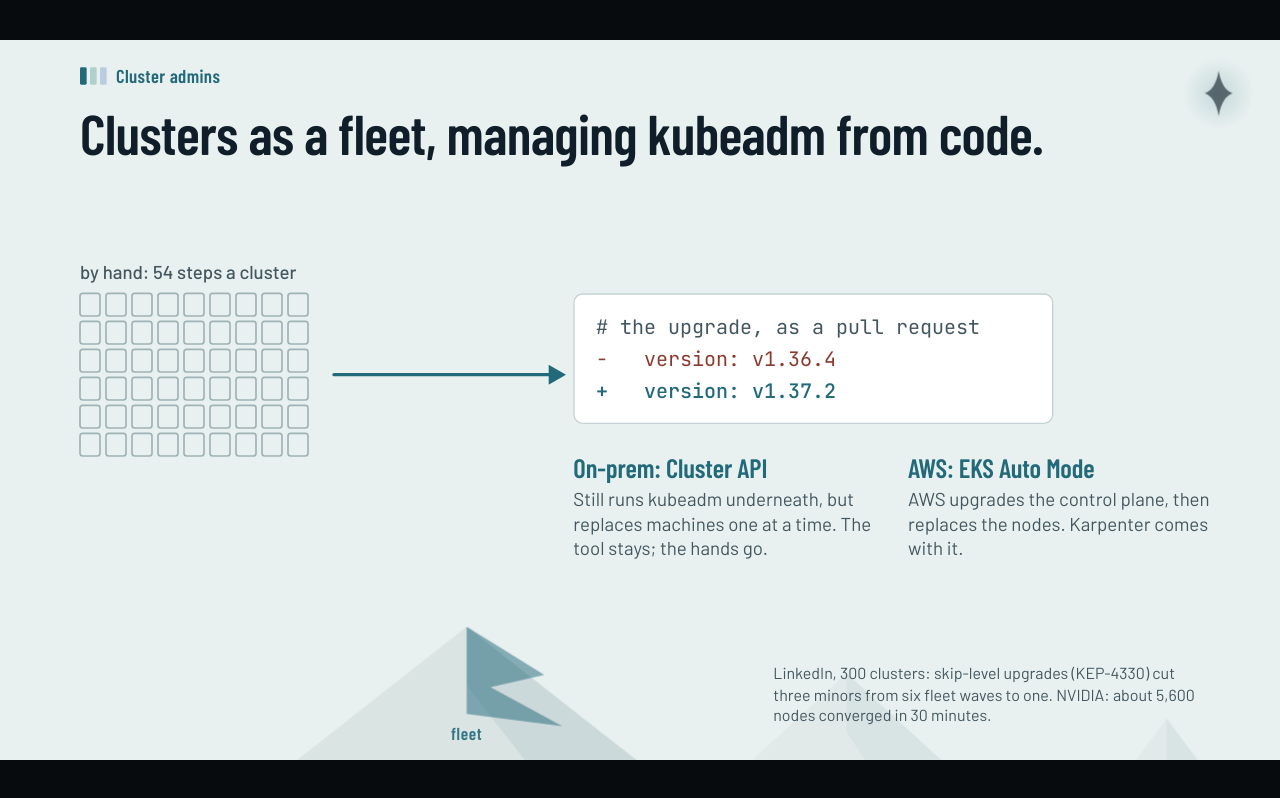
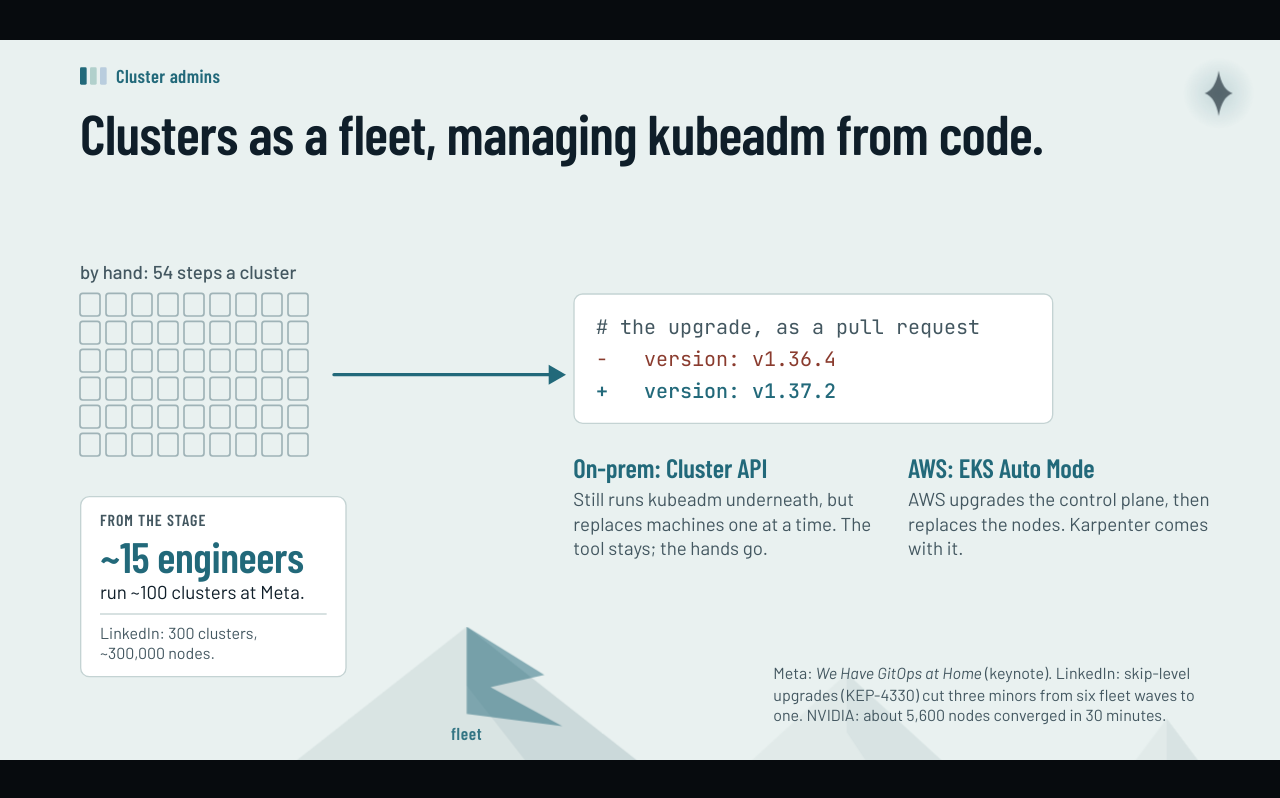
Before and after one commit to caffdev/kubecon, a plain HTML site: page docs/decks/takeaways-v3/slides/kubeadm-past.html in a window 1280 px wide. Drawn offline with nearby package versions, Linux system fonts and the light colour scheme.

Commit message:
Takeaways v3: small teams already run big fleets, as a fact square on "Clusters as a fleet" (Meta: ~15 engineers, ~100 clusters; LinkedIn: 300 clusters)
Co-Authored-By: Claude Opus 5.5 <noreply@anthropic.com>

```diff
--- a/docs/decks/takeaways-v3/slides/kubeadm-past.html
+++ b/docs/decks/takeaways-v3/slides/kubeadm-past.html
@@ -28,8 +28,11 @@
     .routes h3 { font: 600 40px/1.05 var(--font-display); color: var(--haze-ink); margin-bottom: 8px; }
     .routes p { font-size: 28px; line-height: 1.32; color: var(--slate-quiet); }
     .src { left: 1160px; max-width: 660px; }
-    .kar { position: absolute; left: 860px; top: 800px; width: 940px; font-size: 28px; line-height: 1.3; color: var(--slate-quiet); }
-    .kar b { color: var(--haze-ink); font-weight: 600; }
+    .peers { position: absolute; left: var(--margin); top: 684px; width: 400px; padding: 22px 28px 20px; border-radius: 14px; background: #fff; border: 2px solid var(--hairline); }
+    .peers small { display: block; font: 600 24px/1 var(--font-display); letter-spacing: .06em; text-transform: uppercase; color: var(--slate-quiet); }
+    .peers b { display: block; margin-top: 12px; font: 600 64px/.95 var(--font-display); color: var(--haze-ink); letter-spacing: -.01em; }
+    .peers p { margin-top: 6px; font-size: 28px; line-height: 1.25; color: var(--slate); }
+    .peers p.also { margin-top: 14px; padding-top: 12px; border-top: 2px solid var(--hairline); font-size: 24px; color: var(--slate-quiet); }
   </style>
 </head>
 <body>
@@ -54,7 +57,13 @@
       </div>
     </div>
 
-    <p class="src">LinkedIn, 300 clusters: skip-level upgrades (KEP-4330) cut three minors from six fleet waves to one. NVIDIA: about 5,600 nodes converged in 30 minutes.</p>
+    <div class="peers">
+      <small>From the stage</small>
+      <b>~15 engineers</b>
+      <p>run ~100 clusters at Meta.</p>
+      <p class="also">LinkedIn: 300 clusters, ~300,000 nodes.</p>
+    </div>
+    <p class="src">Meta: <i>We Have GitOps at Home</i> (keynote). LinkedIn: skip-level upgrades (KEP-4330) cut three minors from six fleet waves to one. NVIDIA: about 5,600 nodes converged in 30 minutes.</p>
   </main>
 
   <aside class="notes">
@@ -66,7 +75,7 @@
 
     In AWS, it's EKS Auto Mode. AWS upgrades the control plane, then replaces the nodes for us, and it runs Karpenter itself, which takes one tool off our list.
 
-    The evidence. LinkedIn runs three hundred clusters. With skip-level upgrades they took three minor versions from six fleet-wide waves down to one. NVIDIA converged about fifty-six hundred nodes in thirty minutes. Meta runs about a hundred clusters with fifteen engineers.
+    The evidence, in the square on the left. Meta runs about a hundred clusters for AI research and inference with about fifteen engineers. LinkedIn runs three hundred clusters and around three hundred thousand nodes; with skip-level upgrades they took three minor versions from six fleet-wide waves down to one. NVIDIA converged about fifty-six hundred nodes in thirty minutes. Small teams run big fleets, because nobody touches a cluster by hand.
 
     On-prem, that's the cluster admins' answer: the hands leave the upgrade. In AWS we can go further.
   </aside>
```
Also changed, not shown: docs/decks/takeaways-v3/index.html (+1 -1 lines), 1 other file.
